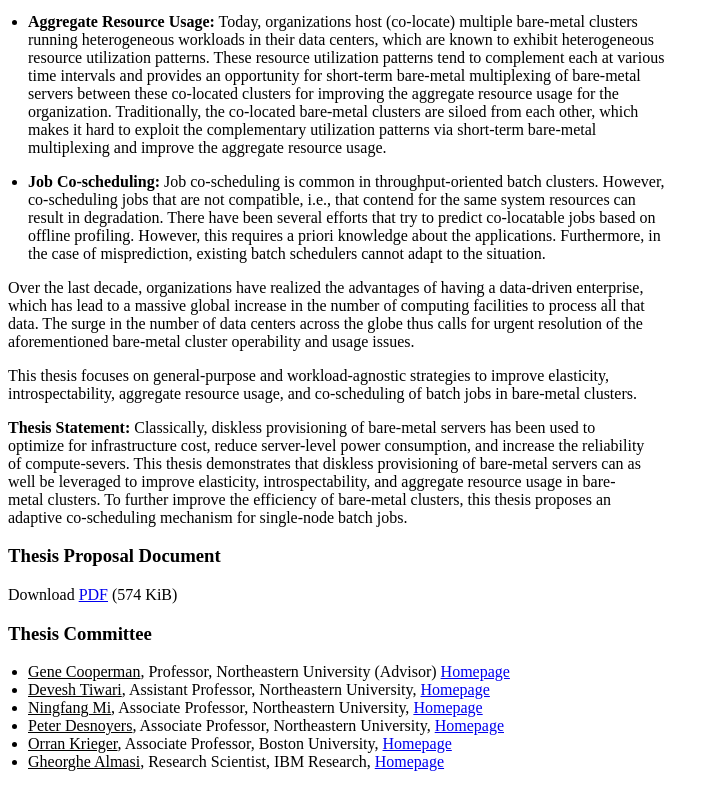
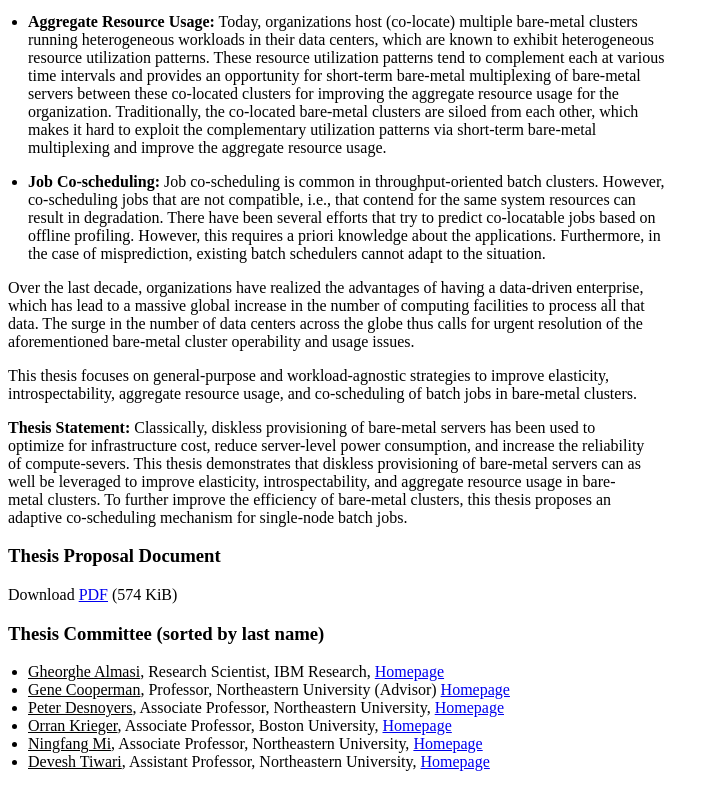
Before and after one commit to apoorvemohan/apoorvemohan.github.io, a plain HTML site: page thesis/proposal.html in a window 1280 px wide. Shown: the part 571-1358 px from the top of the page, without its empty margins (0-719 px from the left). Drawn offline with Linux system fonts and the light colour scheme.

Commit message:
committee sorted by last name

```diff
--- a/thesis/proposal.html
+++ b/thesis/proposal.html
@@ -68,14 +68,14 @@ This thesis focuses on general-purpose and workload-agnostic strategies to impro
  Download <a href="/media/pdf/proposal.pdf">PDF</a> (574 KiB)
  </p>
 
- <h3>Thesis Committee</h3>
+ <h3>Thesis Committee (sorted by last name)</h3>
  <ul>
+   <li><u>Gheorghe Almasi</u>, Research Scientist, IBM Research, <a href="https://researcher.watson.ibm.com/researcher/view.php?person=us-gheorghe">Homepage</a></li>
    <li><u>Gene Cooperman</u>, Professor, Northeastern University (Advisor) <a href="https://www.ccs.neu.edu/home/gene">Homepage</a></li>
-   <li><u>Devesh Tiwari</u>, Assistant Professor, Northeastern University, <a href="http://www.ece.neu.edu/people/tiwari-devesh">Homepage</a></li>
-   <li><u>Ningfang Mi</u>, Associate Professor, Northeastern University, <a href="http://www1.ece.neu.edu/~ningfang/">Homepage</a></li>
    <li><u>Peter Desnoyers</u>, Associate Professor, Northeastern University, <a href="https://www.ccs.neu.edu/home/pjd">Homepage</a></li>
    <li><u>Orran Krieger</u>, Associate Professor, Boston University, <a href="https://www.bu.edu/eng/profile/orran-krieger/">Homepage</a></li>
-   <li><u>Gheorghe Almasi</u>, Research Scientist, IBM Research, <a href="https://researcher.watson.ibm.com/researcher/view.php?person=us-gheorghe">Homepage</a></li>
+   <li><u>Ningfang Mi</u>, Associate Professor, Northeastern University, <a href="http://www1.ece.neu.edu/~ningfang/">Homepage</a></li>
+   <li><u>Devesh Tiwari</u>, Assistant Professor, Northeastern University, <a href="http://www.ece.neu.edu/people/tiwari-devesh">Homepage</a></li>
  </ul>
 
 </body>
```
